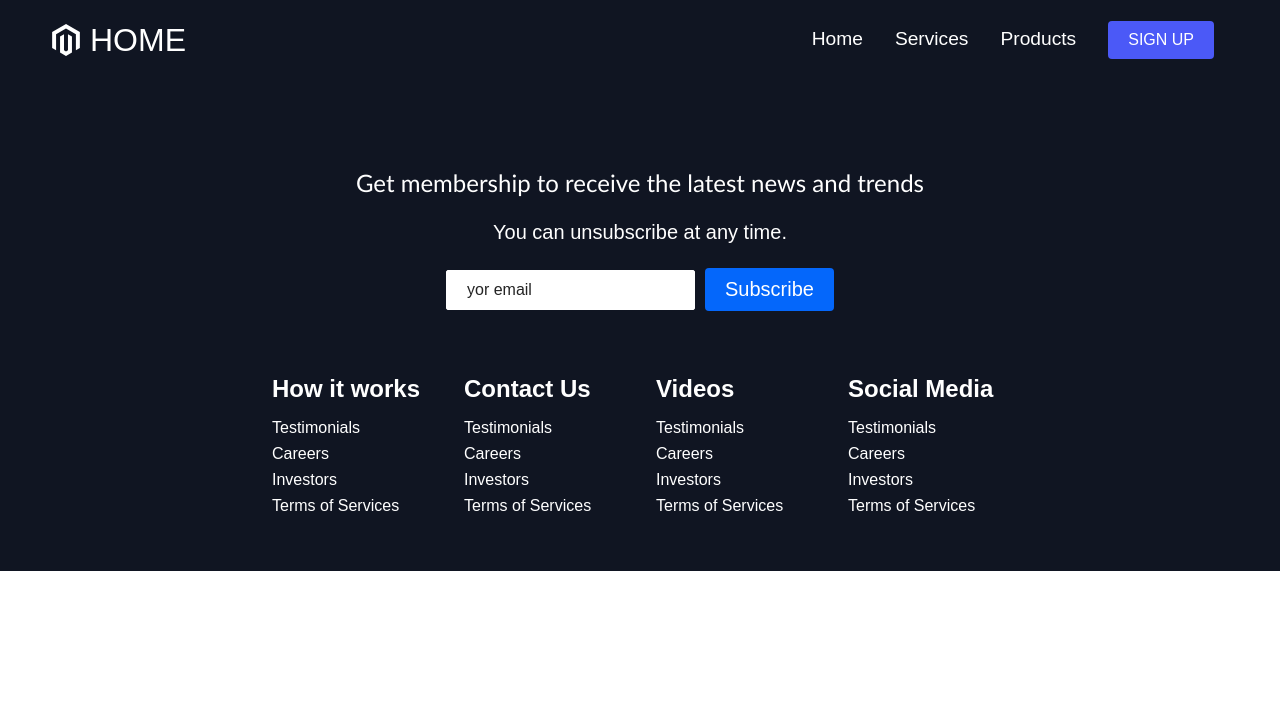
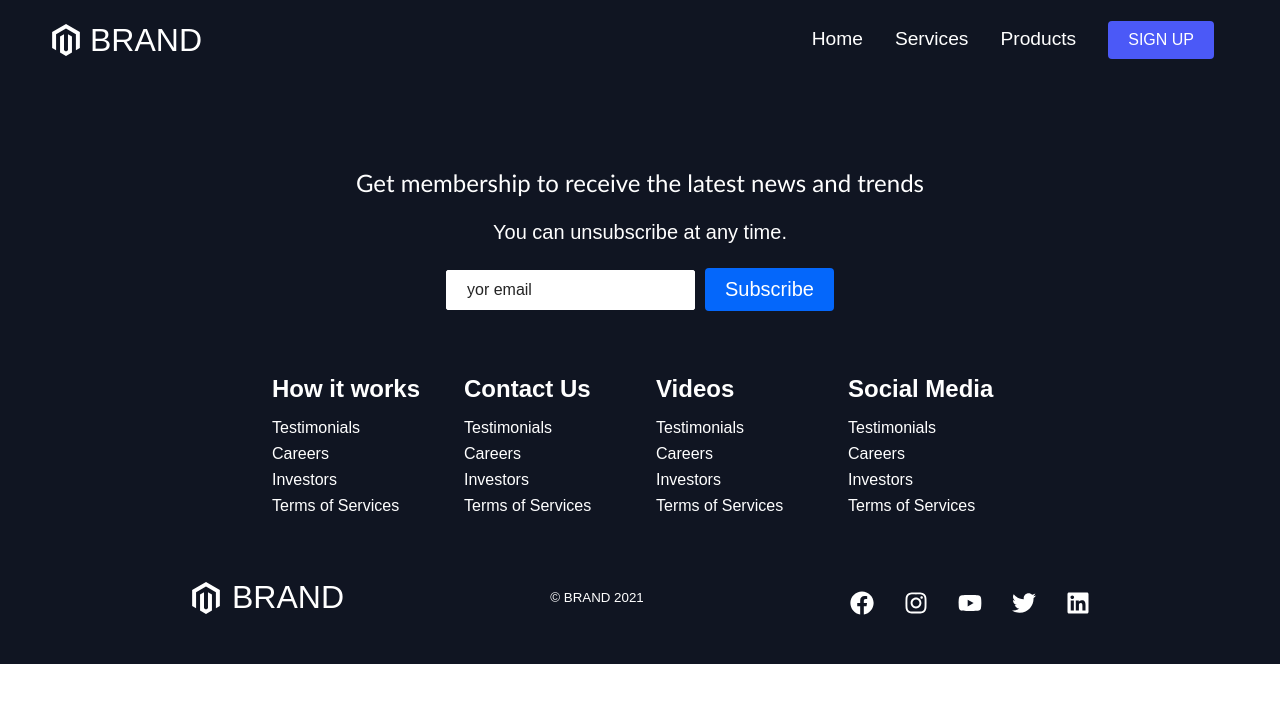
Before and after one commit to AbhishekPratap05/react-webiste-styled-components, a React (Create React App) app: page /products in a window 1280 px wide. Shown: the top 702 px of the page. Built offline with nearby package versions, Linux system fonts and the light colour scheme.

Commit message:
completed footer design ✅

```diff
--- a/src/components/Footer/Footer.elements.ts
+++ b/src/components/Footer/Footer.elements.ts
@@ -1,5 +1,6 @@
 import styled from 'styled-components';
 import { Link } from 'react-router-dom';
+import { FaMagento } from 'react-icons/fa';
 
 export const FooterContainer = styled.div`
 	background-color: #101522;
@@ -106,5 +107,55 @@
 
 &:hover{
     color:#0467fb;
-    transition: 8.3s ease-out;
+    transition: 0.3s ease-out;
 }`;
+
+export const SocialMedia = styled.section`
+	max-width: 1000px;
+	width: 100%;
+`;
+
+export const SocialMediaWrap = styled.div`
+	display: flex;
+	justify-content: space-between;
+	align-items: center;
+	width: 90%;
+	max-width: 1000px;
+	margin: 40px auto 0 auto;
+
+	@media screen and (max-width: 820px) {
+		flex-direction: column;
+	}
+`;
+
+export const SocialLogo = styled(Link)`
+color:#fff;
+justify-self:start;
+cursor: pointer;
+text-decoration:none;
+font-size:2rem;
+display:flex;
+align-items:center;
+margin-bottom:16px;
+`;
+
+export const SocialIcon = styled(FaMagento)`
+margin-right:10px;
+`;
+
+export const WebsiteRights = styled.small`
+	color: #fff;
+	margin-bottom: 16px;
+`;
+
+export const SocialIcons = styled.div`
+	display: flex;
+	justify-content: space-between;
+	align-items: center;
+	width: 240px;
+`;
+
+export const SocialIconLink = styled.a`
+	color: #fff;
+	font-size: 24px;
+`;
--- a/src/components/Footer/Footer.tsx
+++ b/src/components/Footer/Footer.tsx
@@ -1,6 +1,16 @@
 import React from 'react';
+import { FaFacebook, FaYoutube, FaInstagram, FaLinkedin, FaTwitter } from 'react-icons/fa';
 import { Button } from '../../globalStyle';
-import { FooterLinksItems } from './Footer.elements';
+import {
+	FooterLinksItems,
+	SocialIcon,
+	SocialIconLink,
+	SocialIcons,
+	SocialLogo,
+	SocialMedia,
+	SocialMediaWrap,
+	WebsiteRights
+} from './Footer.elements';
 import {
 	FooterContainer,
 	FooterLink,
@@ -140,6 +150,32 @@
 					})}
 				</FooterLinksWrapper>
 			</FooterLinksContainer>
+			<SocialMedia>
+				<SocialMediaWrap>
+					<SocialLogo to="/">
+						<SocialIcon />
+						BRAND
+					</SocialLogo>
+					<WebsiteRights>© BRAND 2021</WebsiteRights>
+					<SocialIcons>
+						<SocialIconLink href="/" target="_blank" aria-label="Facebook">
+							<FaFacebook />
+						</SocialIconLink>
+						<SocialIconLink href="/" target="_blank" aria-label="Instagram">
+							<FaInstagram />
+						</SocialIconLink>
+						<SocialIconLink href="/" target="_blank" aria-label="Youtube">
+							<FaYoutube />
+						</SocialIconLink>
+						<SocialIconLink href="/" target="_blank" aria-label="Twitter">
+							<FaTwitter />
+						</SocialIconLink>
+						<SocialIconLink href="/" target="_blank" aria-label="Linkedin">
+							<FaLinkedin />
+						</SocialIconLink>
+					</SocialIcons>
+				</SocialMediaWrap>
+			</SocialMedia>
 		</FooterContainer>
 	);
 };
--- a/src/components/Navbar/Navbar.tsx
+++ b/src/components/Navbar/Navbar.tsx
@@ -64,7 +64,7 @@
 				<NavbarContainer>
 					<NavLogo to="/">
 						<NavIcon />
-						HOME
+						BRAND
 					</NavLogo>
 					<MobileIcon onClick={handleClick}>{click ? <FaTimes /> : <FaBars />}</MobileIcon>
 					<NavMenu clickValue={click} onClick={handleClick}>
```
